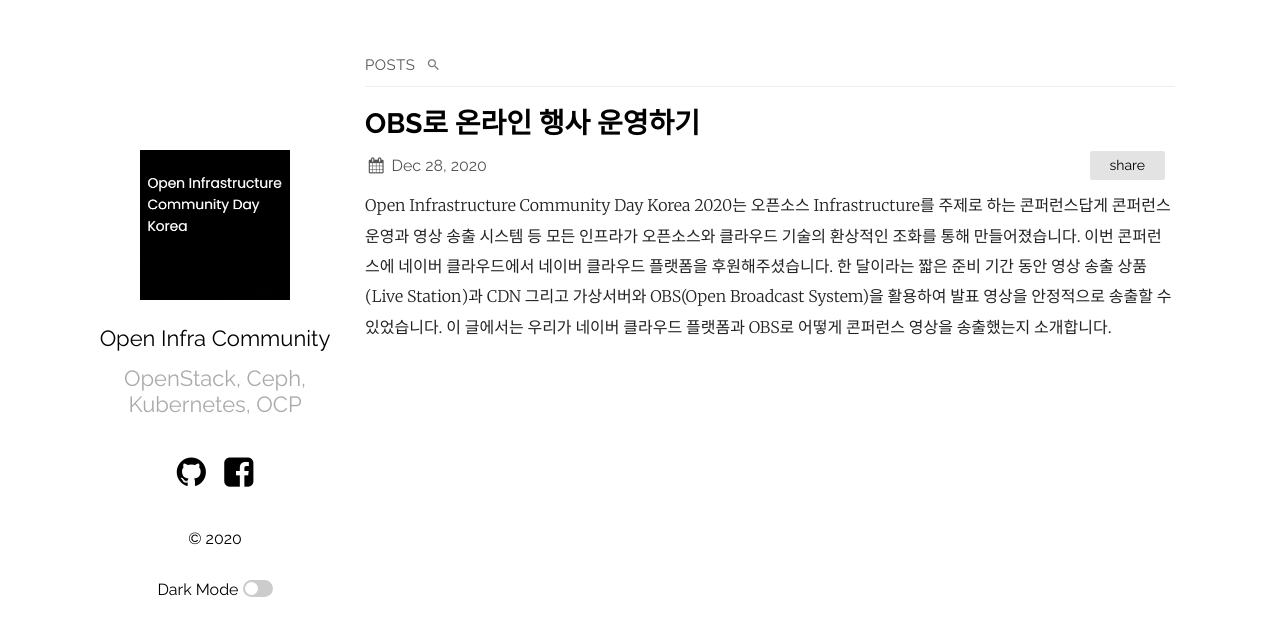
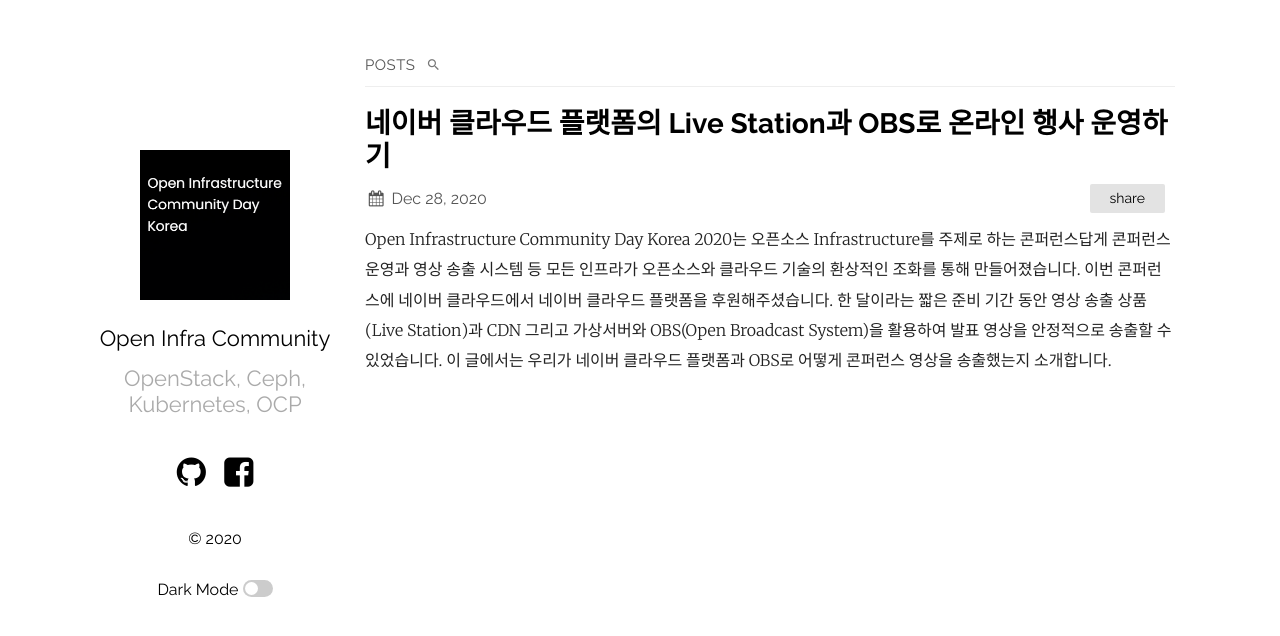
Before and after one commit to openinfra-community-kr/openinfra-community-kr.github.io, a Jekyll site: the page built from index.md, in a window 1280 px wide. Shown: the top 636 px of the page. Built offline with Jekyll 4.4.1, drawn with Linux system fonts in a browser that asks for light colours.

Commit message:
제목 수정

```diff
--- a/_posts/2020-12-29-online-conference-with-obs.markdown
+++ b/_posts/2020-12-29-online-conference-with-obs.markdown
@@ -1,6 +1,6 @@
 ---
 layout: post
-title:  "OBS로 온라인 행사 운영하기"
+title:  "네이버 클라우드 플랫폼의 Live Station과 OBS로 온라인 행사 운영하기"
 date:   2020-12-29 08:05:04 +0900
 categories: share
 ---
```
